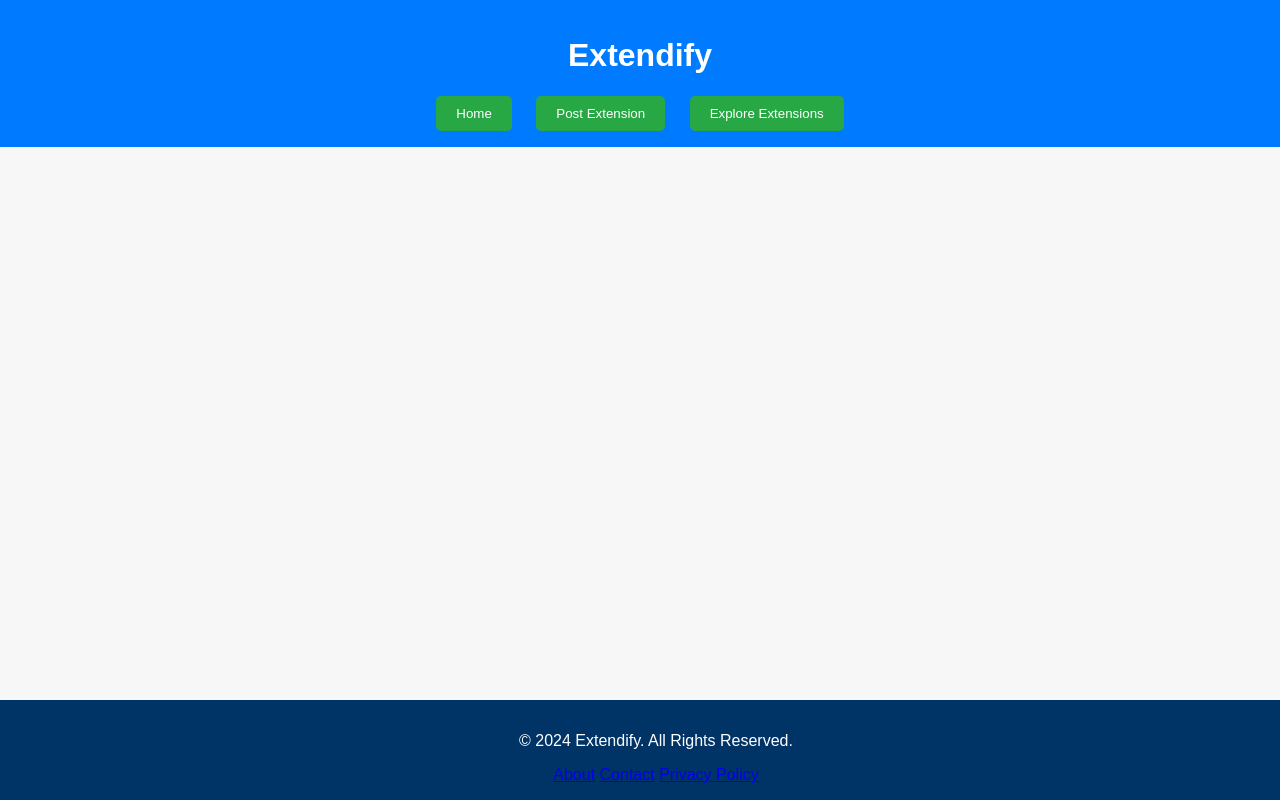
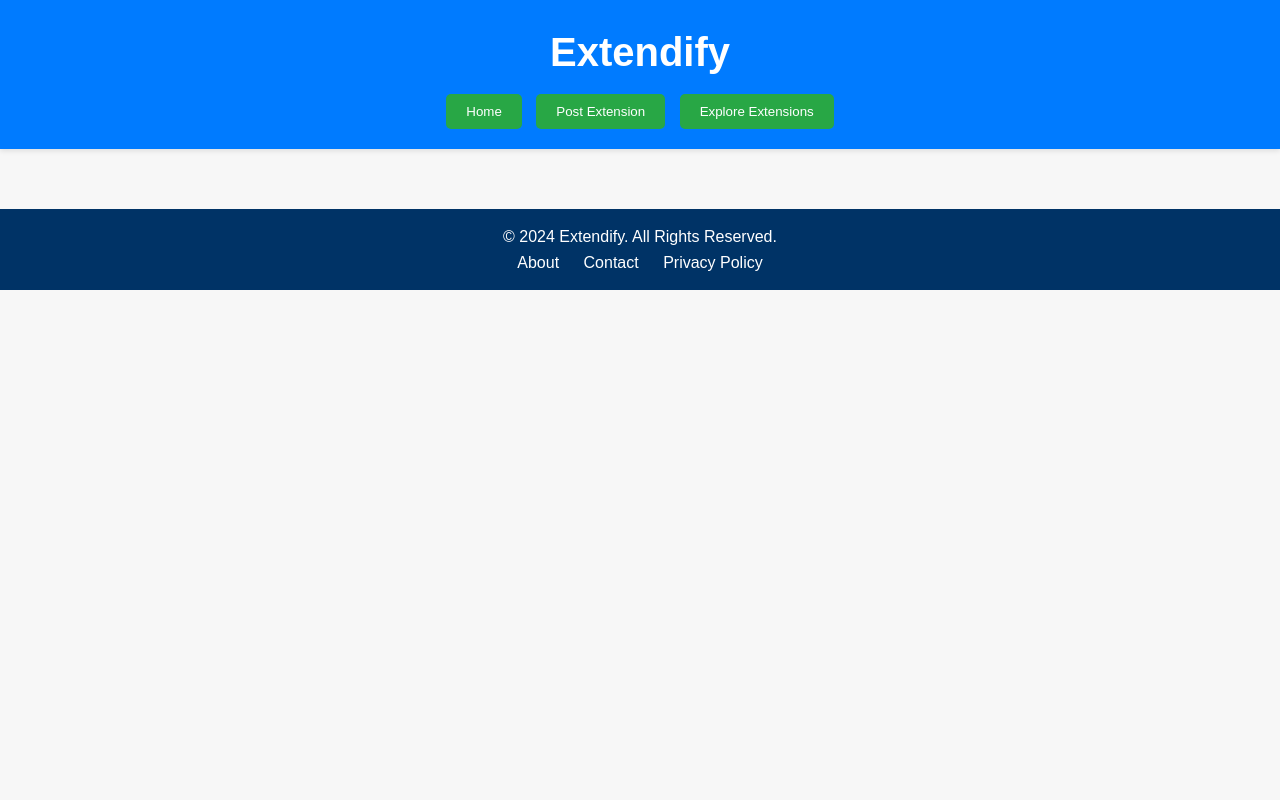
Before and after one commit to silentalex1/extendify, a plain HTML site: page index.html in a window 1280 px wide. Drawn offline with Linux system fonts and the light colour scheme; files that its build step writes are made by us from their sources; files whose address does not match are found by name.

Commit message:
Update style.css

```diff
--- a/style.css
+++ b/style.css
@@ -1,46 +1,92 @@
-body {
-    font-family: Arial, sans-serif;
+* {
     margin: 0;
     padding: 0;
+    box-sizing: border-box;
+}
+
+body {
+    font-family: 'Arial', sans-serif;
     background-color: #f7f7f7;
     color: #333;
+    line-height: 1.6;
 }
+
+.container {
+    width: 90%;
+    max-width: 1200px;
+    margin: 0 auto;
+}
+
 
 header {
     background-color: #007bff;
     color: #fff;
-    padding: 1rem;
+    padding: 20px 0;
     text-align: center;
+    box-shadow: 0px 2px 5px rgba(0, 0, 0, 0.1);
 }
 
-nav button {
+header h1 {
+    font-size: 2.5rem;
+    margin-bottom: 10px;
+}
+
+header nav button {
     background: #28a745;
-    color: #fff;
+    color: white;
     border: none;
-    margin: 0 10px;
     padding: 10px 20px;
+    margin: 0 5px;
     cursor: pointer;
     border-radius: 5px;
+    transition: background 0.3s ease;
 }
 
-main {
-    padding: 20px;
+header nav button:hover {
+    background: #218838;
 }
 
-footer {
-    text-align: center;
-    background: #003366;
-    color: #fff;
-    padding: 1rem;
-    position: fixed;
-    bottom: 0;
-    width: 100%;
+
+main {
+    padding: 20px 0;
+}
+
+main h2 {
+    margin-bottom: 15px;
 }
 
 .card {
-    border: 1px solid #ccc;
-    border-radius: 5px;
-    padding: 20px;
-    margin: 10px 0;
-    background: #fff;
+    background: white;
+    border-radius: 8px;
+    box-shadow: 0 2px 4px rgba(0, 0, 0, 0.1);
+    margin-bottom: 15px;
+    padding: 15px;
+    transition: transform 0.2s;
 }
+
+.card:hover {
+    transform: translateY(-5px);
+}
+
+.card h3 {
+    margin-bottom: 5px;
+}
+
+
+footer {
+    background-color: #003366;
+    color: white;
+    padding: 15px 0;
+    text-align: center;
+    margin-top: 20px;
+}
+
+footer nav a {
+    color: white;
+    text-decoration: none;
+    margin: 0 10px;
+}
+
+footer nav a:hover {
+    text-decoration: underline;
+}
```
